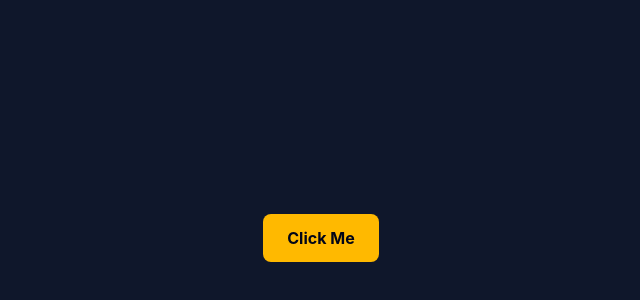
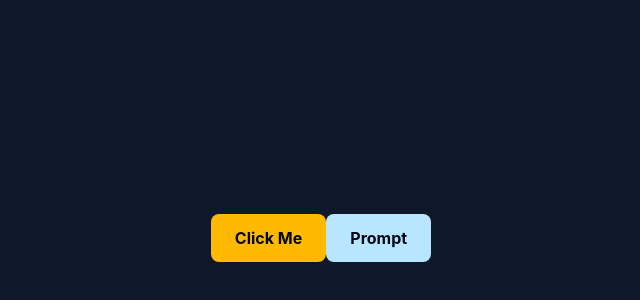
Before and after one commit to Sarthak05-code/ReactTraning, a React (Vite) app: page / in a window 1280 px wide. Shown: the part 162-462 px from the top of the page, without its empty margins (319-959 px from the left). Built offline with nearby package versions, Linux system fonts and the light colour scheme.

Commit message:
Update App.jsx

```diff
--- a/src/App.jsx
+++ b/src/App.jsx
@@ -2,6 +2,10 @@ function App() {
   const handleClick = () => {
     alert("Hello , Sarthak");
   };
+
+  const promptChecker = () => {
+    prompt("Hello , Sarthak. ")
+  }
 
   return (
     <div className="flex justify-center items-center h-screen bg-slate-900">
@@ -12,6 +16,7 @@ function App() {
       >
         Click Me
       </button>
+      <button onClick={promptChecker} className="px-6 py-3 bg-sky-200 text-slate-950 font-bold rounded-lg gap-2 hover:bg-sky-300  active:scale-200 transition-all">Prompt</button>
     </div>
   );
 }
```
